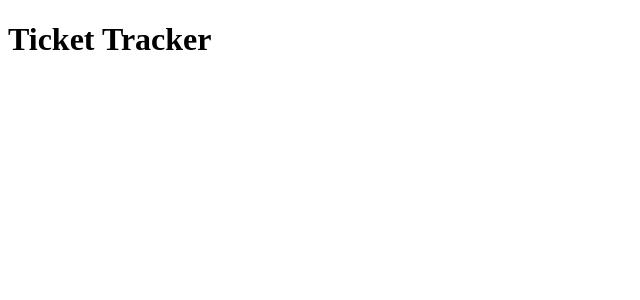
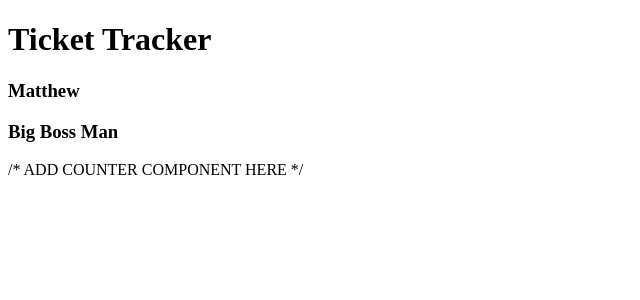
Before and after one commit to Matthew-Hughes3488/Nology-ticket-tracker, a React (Vite) app: page / in a window 1280 px wide. Shown: the top 300 px of the page, without its empty margins (0-640 px from the left). Built offline with nearby package versions, Linux system fonts and the light colour scheme; the HTML template or start-up script is replaced by a standard one.

Commit message:
Completed TicketCard component

```diff
--- a/src/App.tsx
+++ b/src/App.tsx
@@ -1,10 +1,13 @@
 import { useState } from "react";
+import { TicketCard } from "./components/TicketCard/TicketCard";
 
 function App() {
   return (
     <>
       <h1>Ticket Tracker</h1>
-      <section className="tracker-cards"></section>
+      <section className="tracker-cards">
+        <TicketCard name="Matthew" role="Big Boss Man"/>
+      </section>
     </>
   );
 }
```
